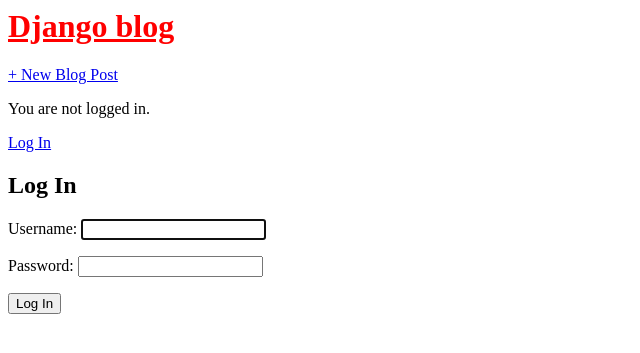
After one commit to Tomiogunsan/learnPython, a Django app: page /accounts/login/ in a window 1280 px wide. The commit adds this page. Shown: the top 353 px of the page, without its empty margins (0-640 px from the left). Run offline with Django 5.2, Linux system fonts and the light colour scheme.

Commit message:
login functionality

```diff
--- a/blog/urls.py
+++ b/blog/urls.py
@@ -1,8 +1,10 @@
-from django.urls import path
-from .views import BlogListView, BlogDetailView, BlogCreateView, BlogUpdateView
+from django.urls import path, include
+from .views import BlogListView, BlogDetailView, BlogCreateView, BlogUpdateView, BlogDeleteView
 urlpatterns = [
+    path('post/<int:pk>/delete/', BlogDeleteView.as_view(), name='post_delete'),
     path('post/<int:pk>/edit/',BlogUpdateView.as_view(), name='post_edit'),
     path('post/new/', BlogCreateView.as_view(), name='post_new'),
     path('post/<int:pk>/', BlogDetailView.as_view(), name='post_detail'),
+
 path('', BlogListView.as_view(), name='home'),
 ]
--- a/learnDjango/settings.py
+++ b/learnDjango/settings.py
@@ -125,3 +125,4 @@ STATICFILES_DIRS = [os.path.join(BASE_DIR, 'static')]
 # https://docs.djangoproject.com/en/5.0/ref/settings/#default-auto-field
 
 DEFAULT_AUTO_FIELD = 'django.db.models.BigAutoField'
+LOGIN_REDIRECT_URL = 'home'
--- a/learnDjango/urls.py
+++ b/learnDjango/urls.py
@@ -19,5 +19,6 @@ from django.urls import path, include
 
 urlpatterns = [
     path('admin/', admin.site.urls),
+    path('accounts/', include('django.contrib.auth.urls')),
     path('', include('blog.urls')),
 ]
--- a/templates/base.html
+++ b/templates/base.html
@@ -8,6 +8,11 @@
 </div>
 </header>
 <div>
+    {% if user.is_authenticated %}
+<p>Hi {{ user.username }}!</p>
+{% else %}
+<p>You are not logged in.</p> <a href="{% url 'login' %}">Log In</a>
+{% endif %}
 {% block content %}
 {% endblock content %}
 </div>
--- /dev/null
+++ b/templates/registration/login.html
@@ -0,0 +1,8 @@
+{% extends 'base.html' %}
+{% block content %}
+<h2>Log In</h2> <form method="post">
+{% csrf_token %}
+{{ form.as_p }}
+<button type="submit">Log In</button>
+</form>
+{% endblock content %}
```
Also changed, not shown: blog/views.py (+8 -3 lines), db.sqlite3.
